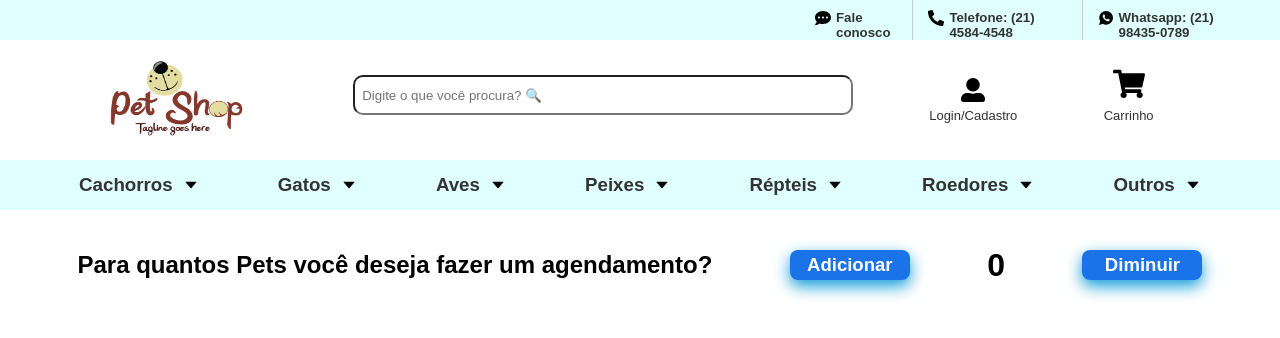
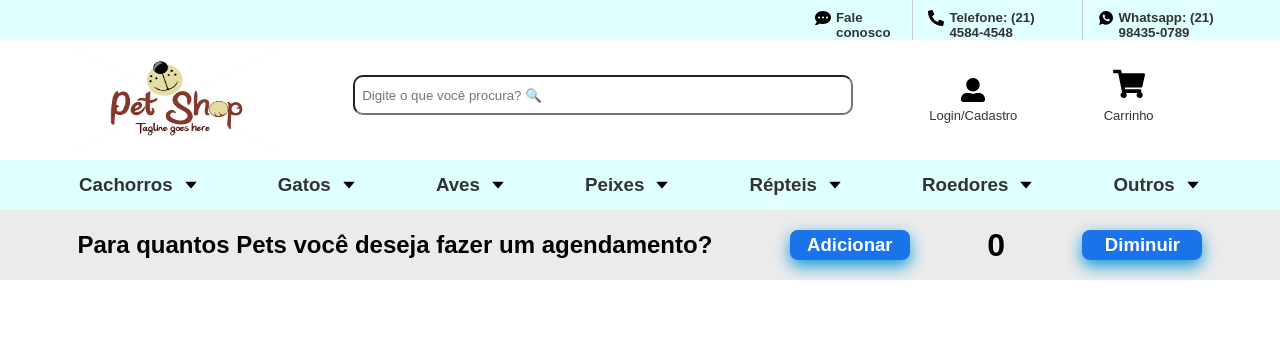
Before and after one commit to Leandromarinh/EntregaPAME5, a React (Create React App) app: page / in a window 1280 px wide. Shown: the top 338 px of the page. Built offline with nearby package versions, Linux system fonts and the light colour scheme.

Commit message:
contador done

```diff
--- a/src/Components/Contador/styles.css
+++ b/src/Components/Contador/styles.css
@@ -2,7 +2,7 @@
     display: flex;
     justify-content: space-evenly;
     align-items: center;
-    background-color: #fff ;
+    background-color: #ebebeb ;
     height: 100%;
     width: 100%;
 }
--- a/src/Components/Main/index.js
+++ b/src/Components/Main/index.js
@@ -4,10 +4,13 @@ import './styles.css';
 
 import Contador from "../Contador";
 
+import ProductList from "../ProductList";
+
 export default function Main(){
     return(
         <div className="contador-container">
             <Contador/>
+            <ProductList/>
         </div>
 
     )
--- a/src/Components/Main/styles.css
+++ b/src/Components/Main/styles.css
@@ -2,5 +2,4 @@
     /*background-color: red;*/
     width: 100%;
     height: 70px;
-    margin-top: 20px;
 }
--- /dev/null
+++ b/src/Components/ProductList/index.js
@@ -0,0 +1,11 @@
+import React from 'react';
+
+import './styles.css';
+
+export default function ProductList(){
+    return(
+        <div className="list-container">
+
+        </div>
+    )
+}
--- /dev/null
+++ b/src/Components/ProductList/styles.css
@@ -0,0 +1,4 @@
+.list-container{
+    background-color: black;
+    width: 100%;
+}
```
